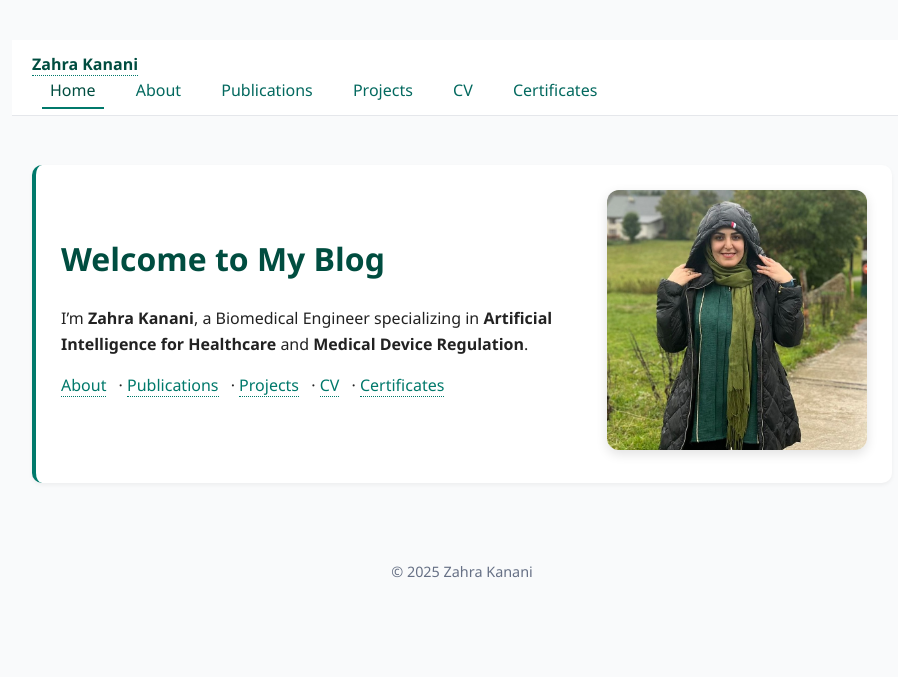
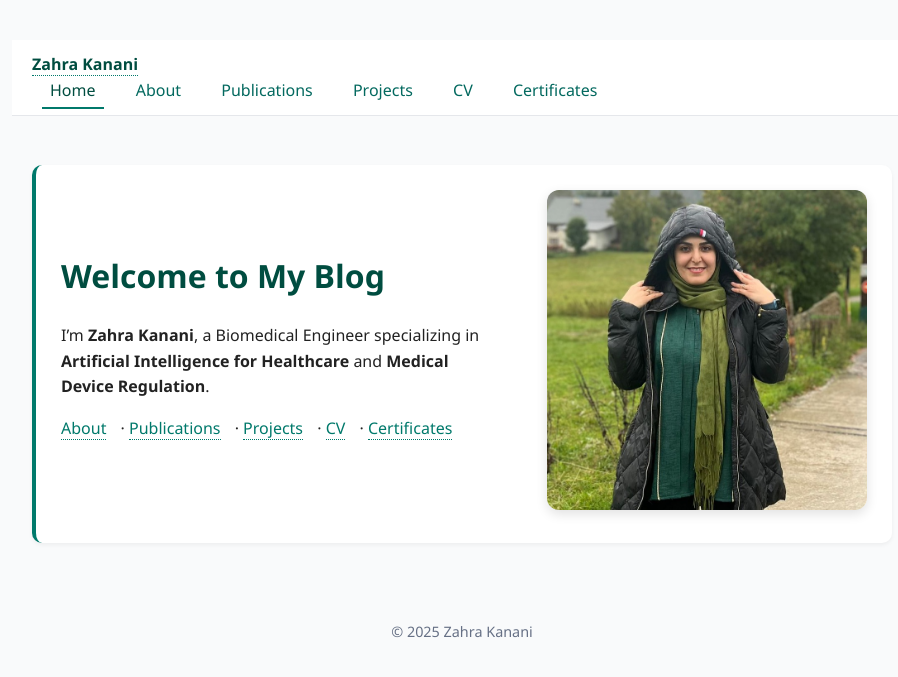
Before and after one commit to zahra-kanani/zahra-kanani.github.io, a Jekyll site: the page built from index.md, in a window 1280 px wide. Shown: the top 677 px of the page, without its empty margins (178-1076 px from the left). Built offline with Jekyll 4.4.1, drawn with Linux system fonts in a browser that asks for light colours.

Commit message:
Update style.css

```diff
--- a/assets/css/style.css
+++ b/assets/css/style.css
@@ -104,23 +104,34 @@ main.container {
   font-size: 0.9rem;
 }
 /* --- Home hero layout --- */
+/* --- Home hero layout (grid, robust) --- */
 .hero {
-  display: flex;
+  display: grid;
+  grid-template-columns: 1.2fr 1fr; /* text left (wider), image right */
   gap: 32px;
   align-items: center;
-  justify-content: space-between;
 }
-.hero-text { flex: 1; }
+
+.hero-text { min-width: 280px; }
 .hero-text h1 { margin-top: 0; }
-.hero-links a { margin-right: 8px; }
 
-.hero-img { flex: 0 0 280px; text-align: right; }
+.hero-links a { margin-right: 10px; }
+
+.hero-img { text-align: right; }
 .hero-img .profile-img {
-  width: 260px;
-  height: 260px;
+  width: 320px;
+  height: 320px;
   object-fit: cover;
-  border-radius: 12px; /* square-ish with rounded corners; change to 50% for circle */
+  border-radius: 12px;   /* rounded rectangle; change to 50% for a circle */
   box-shadow: 0 4px 12px rgba(0,0,0,.12);
+  display: inline-block;
+}
+
+/* Responsive: stack on small screens */
+@media (max-width: 900px) {
+  .hero { grid-template-columns: 1fr; text-align: left; }
+  .hero-img { text-align: center; }
+  .hero-img .profile-img { width: 240px; height: 240px; }
 }
 
 /* Responsive: stack on small screens */
```
